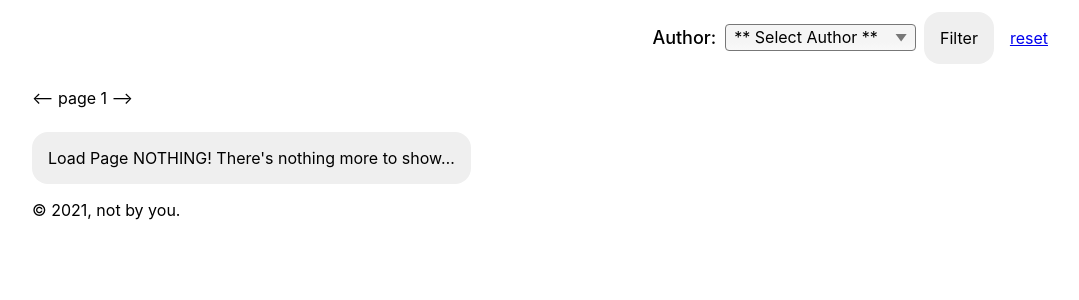
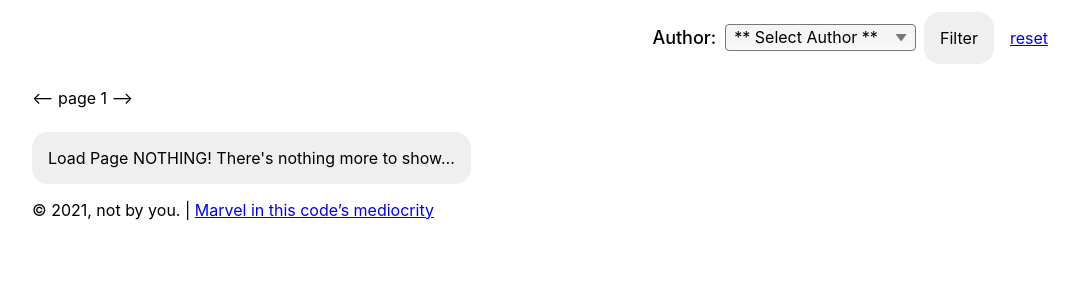
Before and after one commit to Gipetto/sloganator, a PHP site: page /mies/templates/browse.php in a window 1280 px wide. Shown: the part 322-622 px from the top of the page, without its empty margins (96-1175 px from the left). Run offline with PHP 8.4, Linux system fonts and the light colour scheme; the template is opened without the code that fills it, so the values that code supplies are empty.

Commit message:
Self deprecating humor

```diff
--- a/templates/browse.php
+++ b/templates/browse.php
@@ -35,7 +35,7 @@
         <button class="loader" type="button" data-params>Load Page <span class="page">1</span></button>
     </section>
     <footer>
-        <p>&copy; <?php echo date('Y'); ?>, not by you.</p>
+        <p>&copy; <?php echo date('Y'); ?>, not by you. | <a href="https://github.com/Gipetto/sloganator">Marvel in this code’s mediocrity</a></p>
     </footer>
     <div id="templates">
         <figure>
```
Also changed, not shown: 1 other file.
